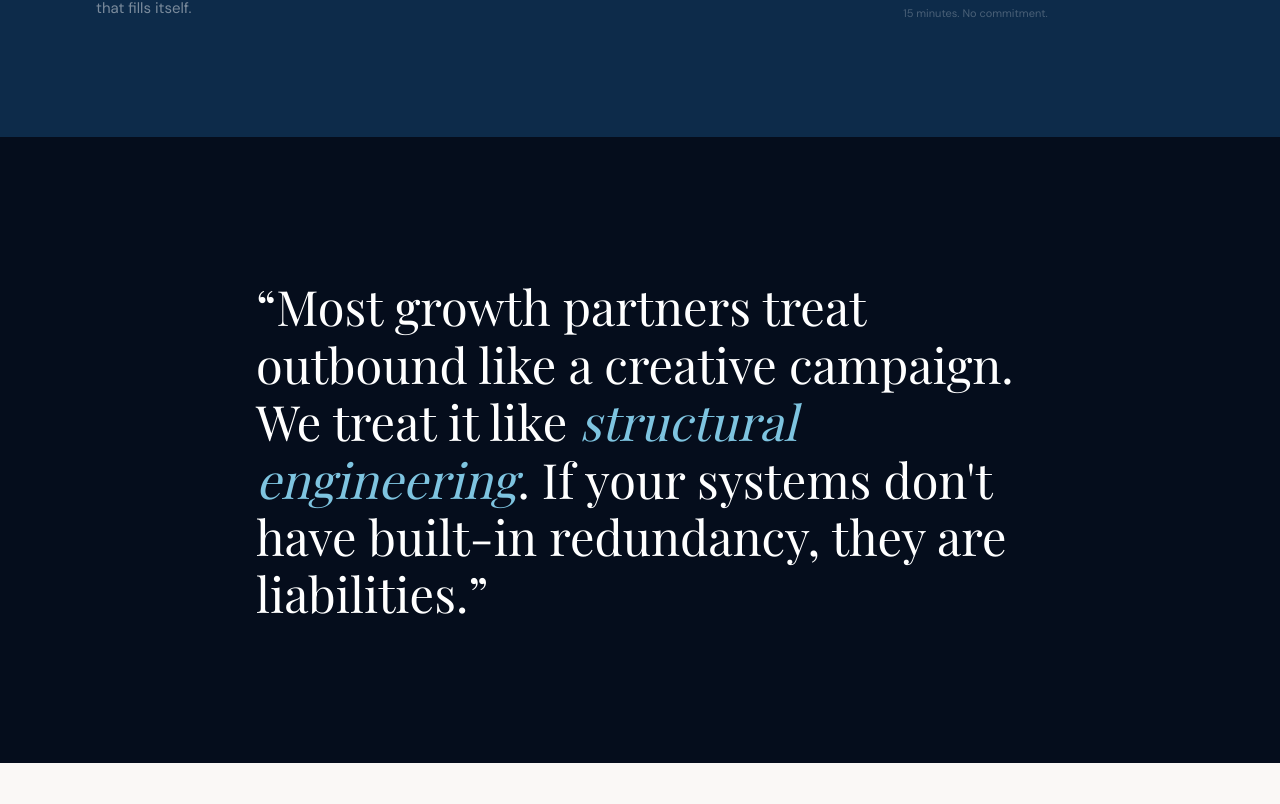
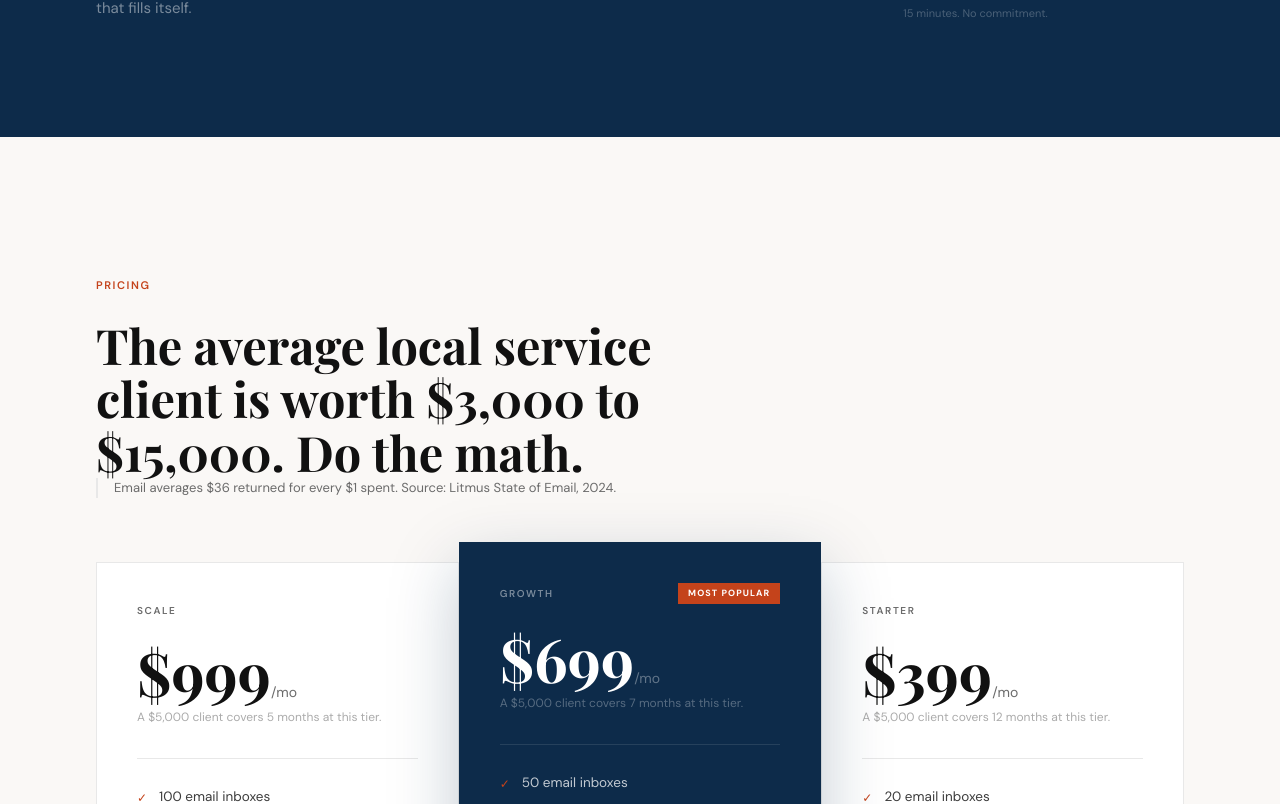
Before and after one commit to jaexochill2-code/scalesteady-engineers, a Next.js app: page / in a window 1280 px wide. Shown: the part 2556-3360 px from the top of the page. Built offline with nearby package versions, Linux system fonts and the light colour scheme.

Commit message:
remove: manifesto quote section — agency speak

```diff
--- a/src/app/page.tsx
+++ b/src/app/page.tsx
@@ -379,19 +379,7 @@ export default function Home() {
         </div>
       </section>
 
-      {/* ── MANIFESTO — Void #050D1C ── */}
-      <section style={{ background: "#050D1C", padding: "clamp(96px, 11vw, 160px) 0" }}>
-        <div className="mx-auto px-8 sm:px-12 lg:px-24" style={{ maxWidth: "960px" }}>
-          <blockquote
-            className="font-serif font-normal"
-            style={{ fontSize: "clamp(26px, 3.8vw, 52px)", lineHeight: "1.18", color: "#FFFFFF" }}
-          >
-            &ldquo;Most growth partners treat outbound like a creative campaign. We treat it like{" "}
-            <span className="italic" style={{ color: "#7EC4E0" }}>structural engineering</span>.
-            If your systems don&apos;t have built-in redundancy, they are liabilities.&rdquo;
-          </blockquote>
-        </div>
-      </section>
+
 
 
 
```
